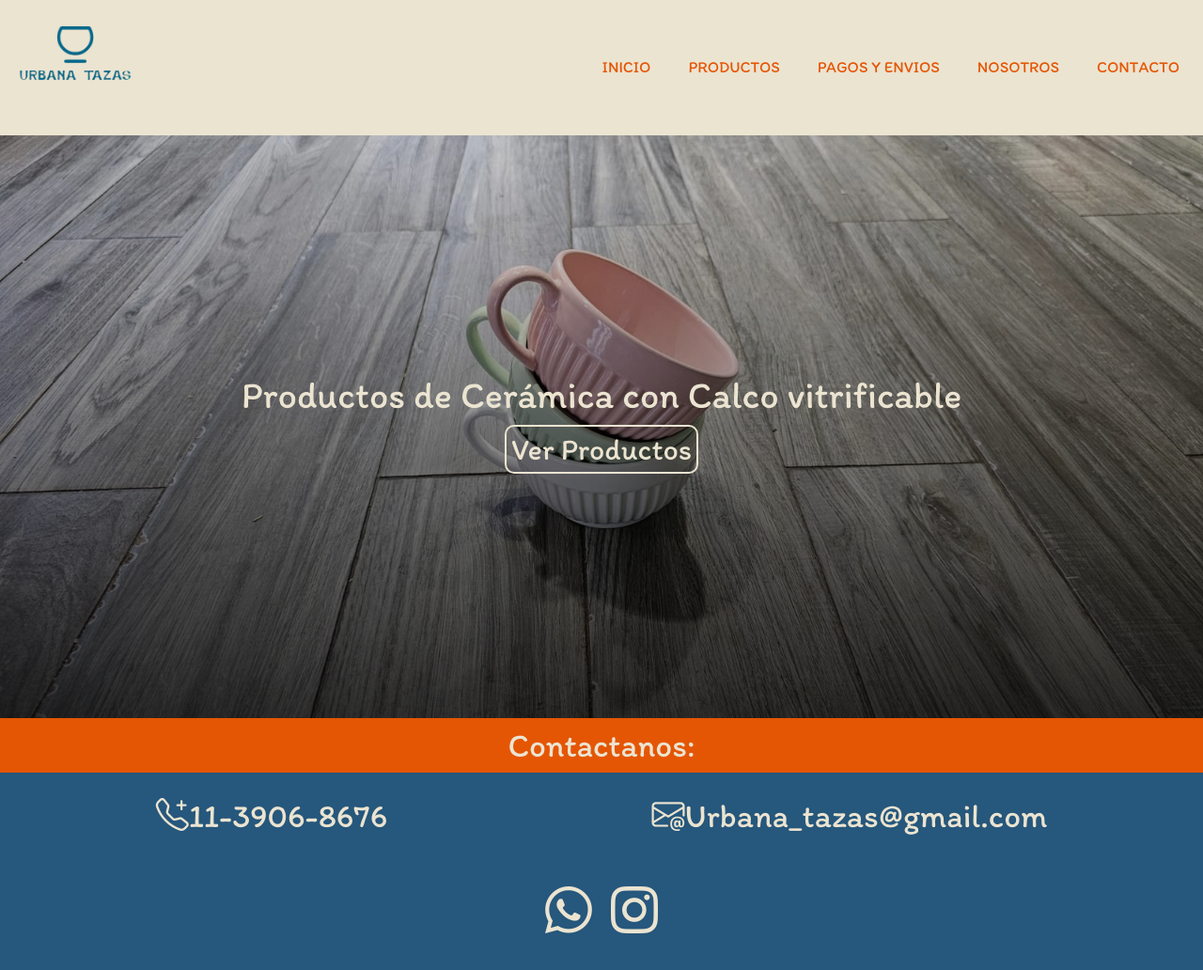
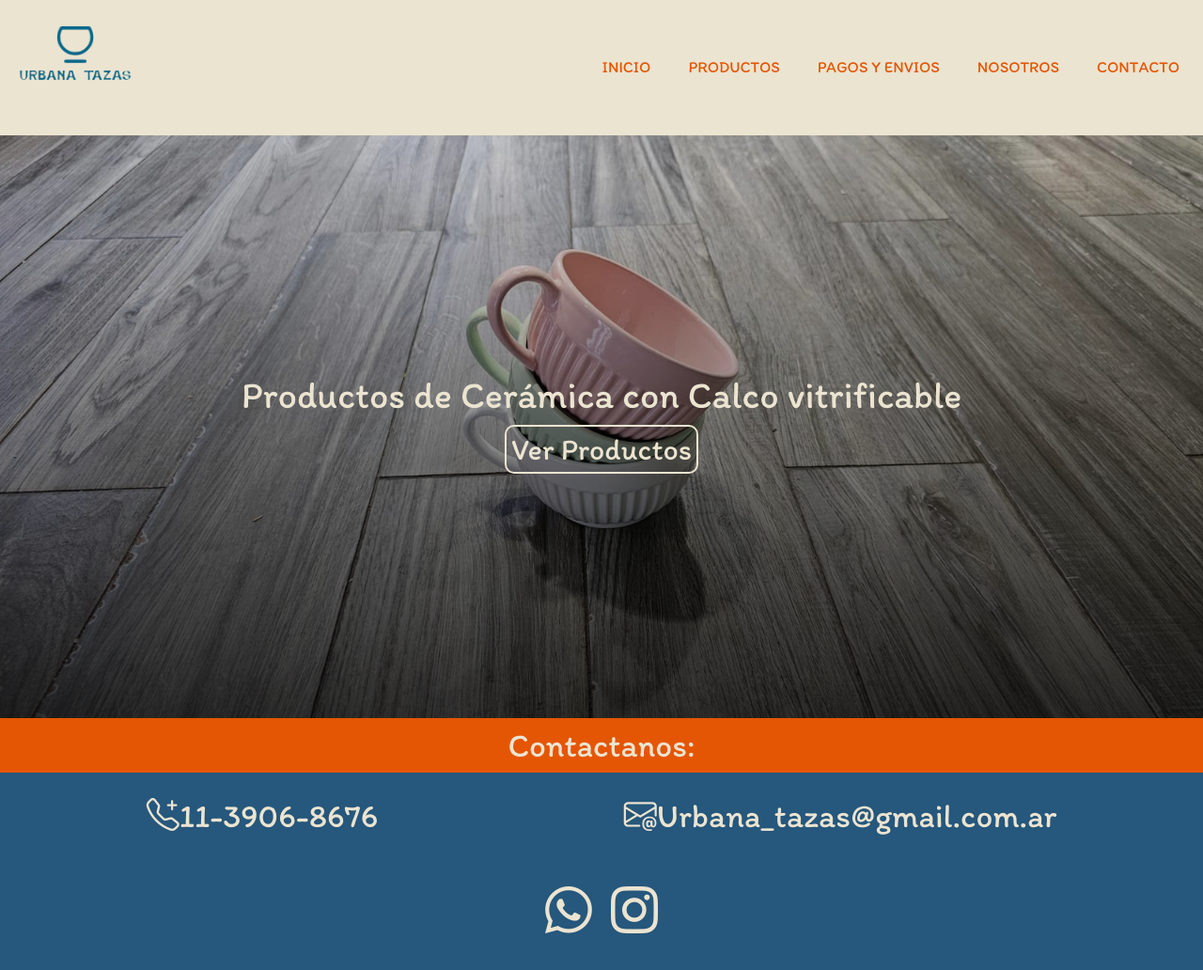
Before and after one commit to AXELAceved0/urbana-tazas, a website: page index.html in a window 1280 px wide. Shown: the top 1032 px of the page at 94% size. Drawn offline with nearby package versions, Linux system fonts and the light colour scheme.

Commit message:
cambiando email

```diff
--- a/index.html
+++ b/index.html
@@ -64,7 +64,7 @@
         <h2 class="pie">Contactanos:</h2>
         <div class="contacto" >
             <h3><i class="bi bi-telephone-plus"></i>11-3906-8676</h3>
-            <h4><i class="bi bi-envelope-at"></i>Urbana_tazas@gmail.com</h4>
+            <h4><i class="bi bi-envelope-at"></i>Urbana_tazas@gmail.com.ar</h4>
         </div>
         <div class="redes">
             <a href="https://web.whatsapp.com/" target="_blank"><i class="bi bi-whatsapp"></i>
```
